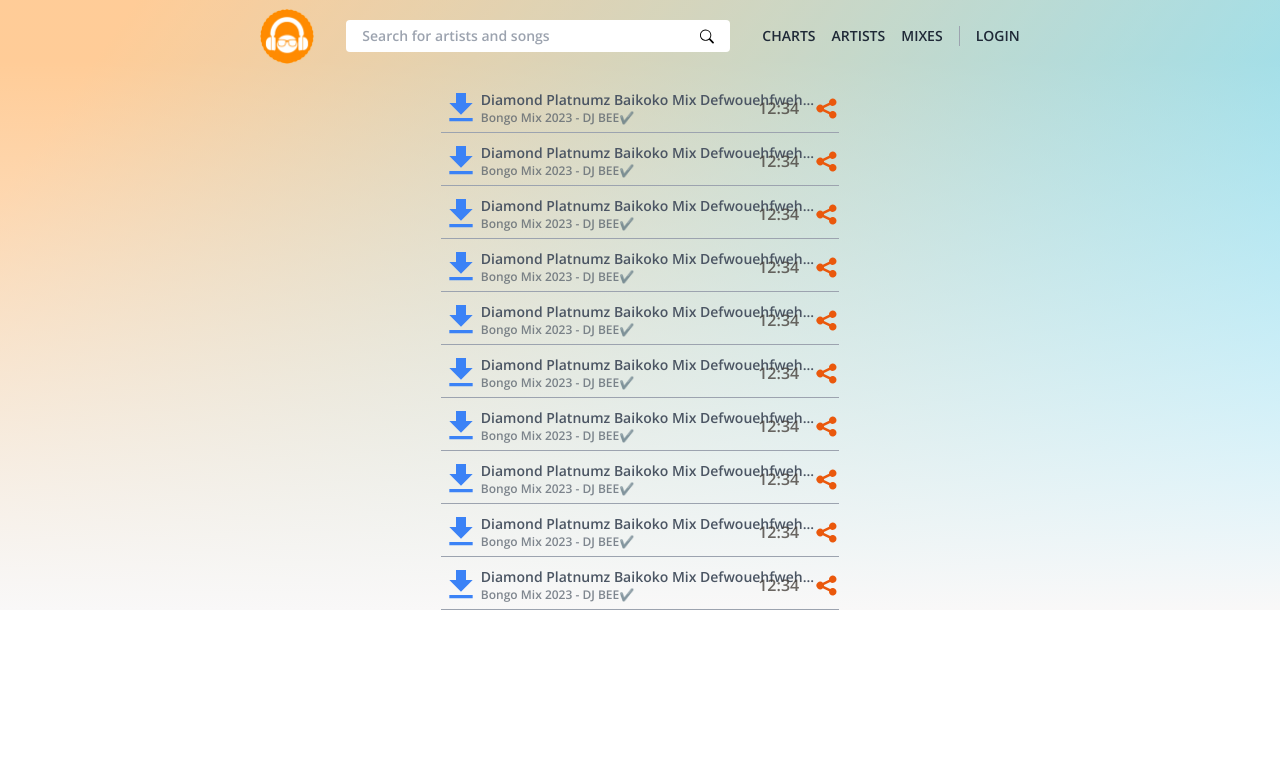
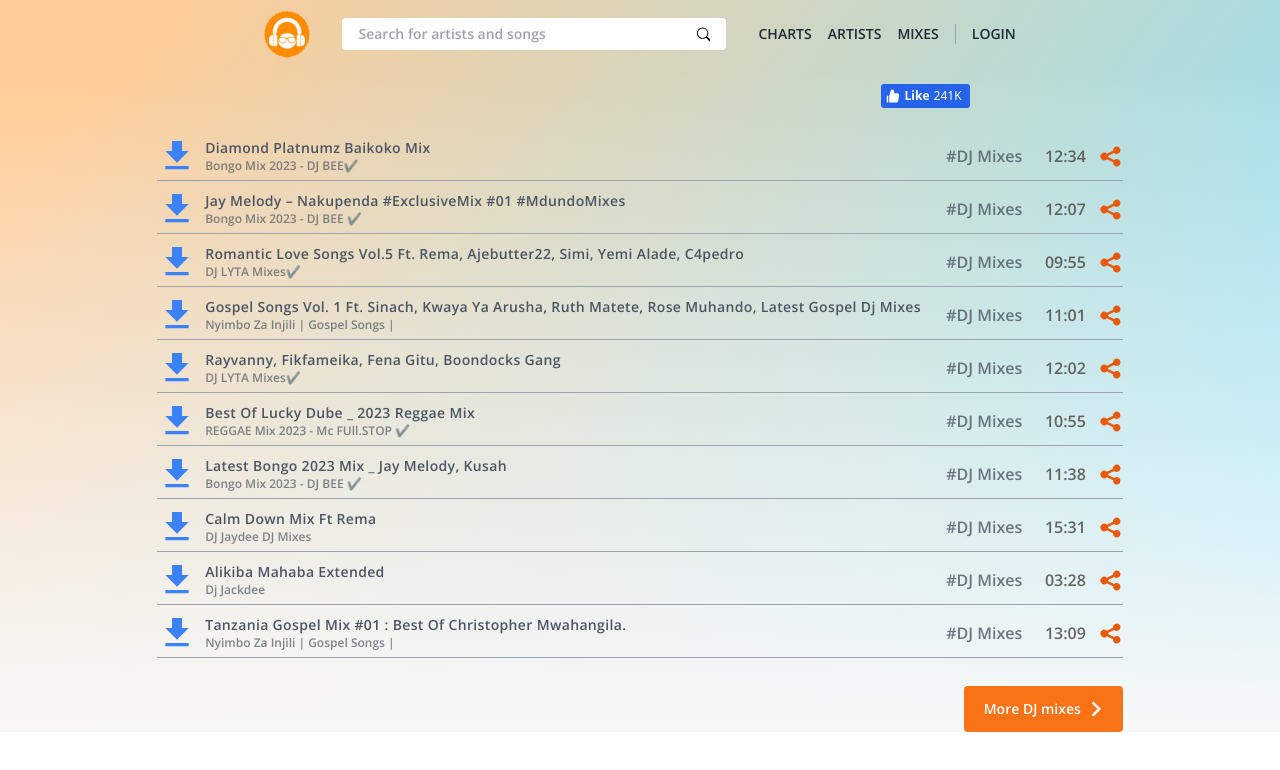
Before and after one commit to JosephNjeruNjenga/mdundo-clone, a Next.js app: page / in a window 1280 px wide. Shown: the top 770 px of the page. Built offline with nearby package versions, Linux system fonts and the light colour scheme.

Commit message:
renamed HeroContent to Introduction added comps

```diff
--- /dev/null
+++ b/components/Facebook.tsx
@@ -0,0 +1,15 @@
+import { AiFillLike } from "react-icons/ai";
+
+const Facebook = () => {
+  return (
+    <div className="absolute cursor-pointer top-26 right-0 lg:top-16 lg:right-[10%] x:right-[17%] xl:right-[23%] 2xl:right-[27%] mt-5 p-1 mx-4 bg-blue-600 rounded-[3px] flex items-center">
+      <div className="flex items-center text-white">
+        <AiFillLike className="" size={16} />
+        <span className="font-bold text-xs px-1">Like</span>
+        <span className="font-normal text-xs pr-1">241K</span>
+      </div>
+    </div>
+  );
+};
+
+export default Facebook;
--- a/components/HomeContent.tsx
+++ /dev/null
@@ -1,23 +0,0 @@
-import React from 'react'
-import Song from './Song';
-
-const HomeContent = () => {
-  return (
-    <div className="intro lg:flex lg:justify-center lg:pt-20">
-      <div className="lg:max-w-[1000px] px-2">
-        <Song />
-        <Song />
-        <Song />
-        <Song />
-        <Song />
-        <Song />
-        <Song />
-        <Song />
-        <Song />
-        <Song />
-      </div>
-    </div>
-  );
-}
-
-export default HomeContent
--- /dev/null
+++ b/components/Introduction.tsx
@@ -0,0 +1,15 @@
+import SongList from './SongList';
+import MoreBtn from './MoreBtn';
+
+const Introduction = () => {
+  return (
+    <div className="intro lg:flex lg:justify-center pt-16 lg:pt-32">
+      <div className=''>
+        <SongList />
+        <MoreBtn />
+      </div>
+    </div>
+  );
+}
+
+export default Introduction
--- /dev/null
+++ b/components/MoreBtn.tsx
@@ -0,0 +1,17 @@
+import { MdChevronRight } from "react-icons/md";
+
+const MoreBtn = () => {
+  return (
+    <div className="flex justify-end ">
+      <div className="flex bg-orange-500 cursor-pointer hover:bg-orange-600 group rounded mr-2 small:mr-4 mt-7 py-1 pl-4 pr-2 medium:py-2 medium:pl-5 medium:pr-3 text-white items-center">
+        <span className="font-body text-sm">More DJ mixes</span>
+        <MdChevronRight
+          className="group-hover:translate-x-2 medium:group-hover:translate-x-3 transition duration-200 ease-in-out"
+          size={30}
+        />
+      </div>
+    </div>
+  );
+};
+
+export default MoreBtn;
--- a/components/Navbar.tsx
+++ b/components/Navbar.tsx
@@ -24,15 +24,15 @@
   console.log(showBackground);
   return (
     <div
-      className={`w-full shadow-lg lg:shadow-none font-body pt-1 lg:py-2 transition duration-700 ease-in-out lg:flex lg:justify-center lg:bg-transparent sticky lg:fixed top-0 bg-background ${
-        showBackground ? "lg:bg-background lg:py-0 lg:shadow-xl" : ""
+      className={`w-full z-10 shadow-lg lg:shadow-none font-body pt-1 lg:py-2 transition duration-700 ease-in-out lg:flex lg:justify-center lg:bg-transparent sticky lg:fixed top-0 bg-background ${
+        showBackground ? "lg:bg-[#444444] lg:py-0 lg:shadow-xl" : ""
       }`}
     >
       <div className="px-0 lg:px-4 grid grid-cols-7 lg:flex items-center">
         {/* LOGO */}
         <div className="cursor-pointer self-center col-span-1 lg:flex-none place-self-center">
           <img
-            className={`h-9 small:h-11 lg:h-14 ${showBackground ? "lg:h-10" : ""}`}
+            className={`h-9 small:h-11 lg:h-12 ${showBackground ? "lg:h-10" : ""}`}
             src="./images/logo.png"
             alt="Logo"
           />
--- a/components/Song.tsx
+++ b/components/Song.tsx
@@ -1,21 +1,28 @@
 import { MdFileDownload } from "react-icons/md";
 import { HiShare } from "react-icons/hi";
 
-const Song = () => {
+interface SongProps {
+  title: string;
+  artist: string;
+  time: string;
+  genre: string;
+}
+const Song: React.FC<SongProps> = ({title, artist, time, genre}) => {
   return (
-    <div className="flex relative pt-2 pb-1 justify-between border-b border-b-gray-400 font-body items-center">
+    <div className="flex pt-2 pb-1 justify-between border-b border-b-gray-400 font-body items-center">
       <div className="text-blue-500 hover:bg-white rounded-[3px] cursor-pointer">
         <MdFileDownload size={40} />
       </div>
-      <div className="w-full group left-11 capitalize cursor-pointer flex flex-col">
-        <span className="text-sm group-hover:underline text-gray-600 font-semibold">
-          diamond platnumz baikoko mix defwouehfweh...
+      <div className="w-full pl-2 group capitalize cursor-pointer flex flex-col">
+        <span className="text-sm small:tracking-wide group-hover:underline text-gray-600 font-semibold">
+          {title}
         </span>
         <span className="text-xs text-gray-600/70">
-          bongo mix 2023 - DJ BEE✔️
+          {artist}
         </span>
       </div>
-      <span className="small:absolute right-10 text-[#47413c]/80 small:text-base text-sm">12:34</span>
+      <span className="hidden lg:block hover:underline w-28 text-s text-gray-600/80">#{genre}</span>
+      <span className="pl-3 small:px-3 text-[#47413c]/80 small:text-base text-sm">{time}</span>
       <div className="hidden small:block hover:bg-white rounded-[3px] transition duration-200 cursor-pointer ease-in-out text-orange-600">
         <HiShare size={25} />
       </div>
--- /dev/null
+++ b/components/SongList.tsx
@@ -0,0 +1,70 @@
+import Song from "./Song";
+
+const SongList = () => {
+  return (
+    <div className="lg:max-w-[1000px] px-2 small:px-4">
+      <Song
+        title="diamond platnumz baikoko mix"
+        artist="bongo mix 2023 - DJ BEE✔️"
+        time="12:34"
+        genre="DJ Mixes"
+      />
+      <Song
+        title="Jay Melody – Nakupenda #ExclusiveMix #01 #MdundoMixes"
+        artist="Bongo Mix 2023 - DJ BEE ✔️"
+        time="12:07"
+        genre="DJ Mixes"
+      />
+      <Song
+        title="Romantic Love songs Vol.5 ft. Rema, Ajebutter22, Simi, Yemi Alade, C4pedro"
+        artist="DJ LYTA Mixes✔️"
+        time="09:55"
+        genre="DJ Mixes"
+      />
+      <Song
+        title="Gospel Songs Vol. 1 ft. Sinach, Kwaya ya Arusha, Ruth matete, Rose muhando, Latest Gospel Dj Mixes"
+        artist="Nyimbo Za Injili | Gospel Songs |"
+        time="11:01"
+        genre="DJ Mixes"
+      />
+      <Song
+        title="Rayvanny, Fikfameika, Fena Gitu, Boondocks gang"
+        artist="DJ LYTA Mixes✔️"
+        time="12:02"
+        genre="DJ Mixes"
+      />
+      <Song
+        title="Best of Lucky Dube _ 2023 Reggae Mix"
+        artist="REGGAE Mix 2023 - Mc FUll.STOP ✔️"
+        time="10:55"
+        genre="DJ Mixes"
+      />
+      <Song
+        title="Latest Bongo 2023 Mix _ Jay Melody, Kusah"
+        artist="Bongo Mix 2023 - DJ BEE ✔️"
+        time="11:38"
+        genre="DJ Mixes"
+      />
+      <Song
+        title="Calm Down Mix ft Rema"
+        artist="DJ Jaydee DJ Mixes"
+        time="15:31"
+        genre="DJ Mixes"
+      />
+      <Song
+        title="alikiba mahaba Extended"
+        artist="Dj Jackdee"
+        time="03:28"
+        genre="DJ Mixes"
+      />
+      <Song
+        title="Tanzania Gospel Mix #01 : Best of Christopher mwahangila."
+        artist="Nyimbo Za Injili | Gospel Songs |"
+        time="13:09"
+        genre="DJ Mixes"
+      />
+    </div>
+  );
+};
+
+export default SongList;
--- a/pages/index.tsx
+++ b/pages/index.tsx
@@ -1,11 +1,13 @@
-import HomeContent from "@/components/HomeContent";
+import Facebook from "@/components/Facebook";
+import Introduction from "@/components/Introduction";
 import Navbar from "@/components/Navbar";
 
 export default function Home() {
   return (
-    <>
+    <div className="relative">
       <Navbar />
-      <HomeContent />
-    </>
+      <Facebook />
+      <Introduction />
+    </div>
   );
 }
--- a/tailwind.config.js
+++ b/tailwind.config.js
@@ -8,14 +8,18 @@
   theme: {
     screens: {
       small: "481px",
+      medium: '501px',
       lg: "807px",
+      x: '1024px',
+      xl: '1280px',
+      '2xl': '1536px',
     },
     fontFamily: {
       body: ["Open Sans"],
     },
     extend: {
       colors: {
-        background: "#444444",
+        'background': "#444444",
       },
     },
   },
```
